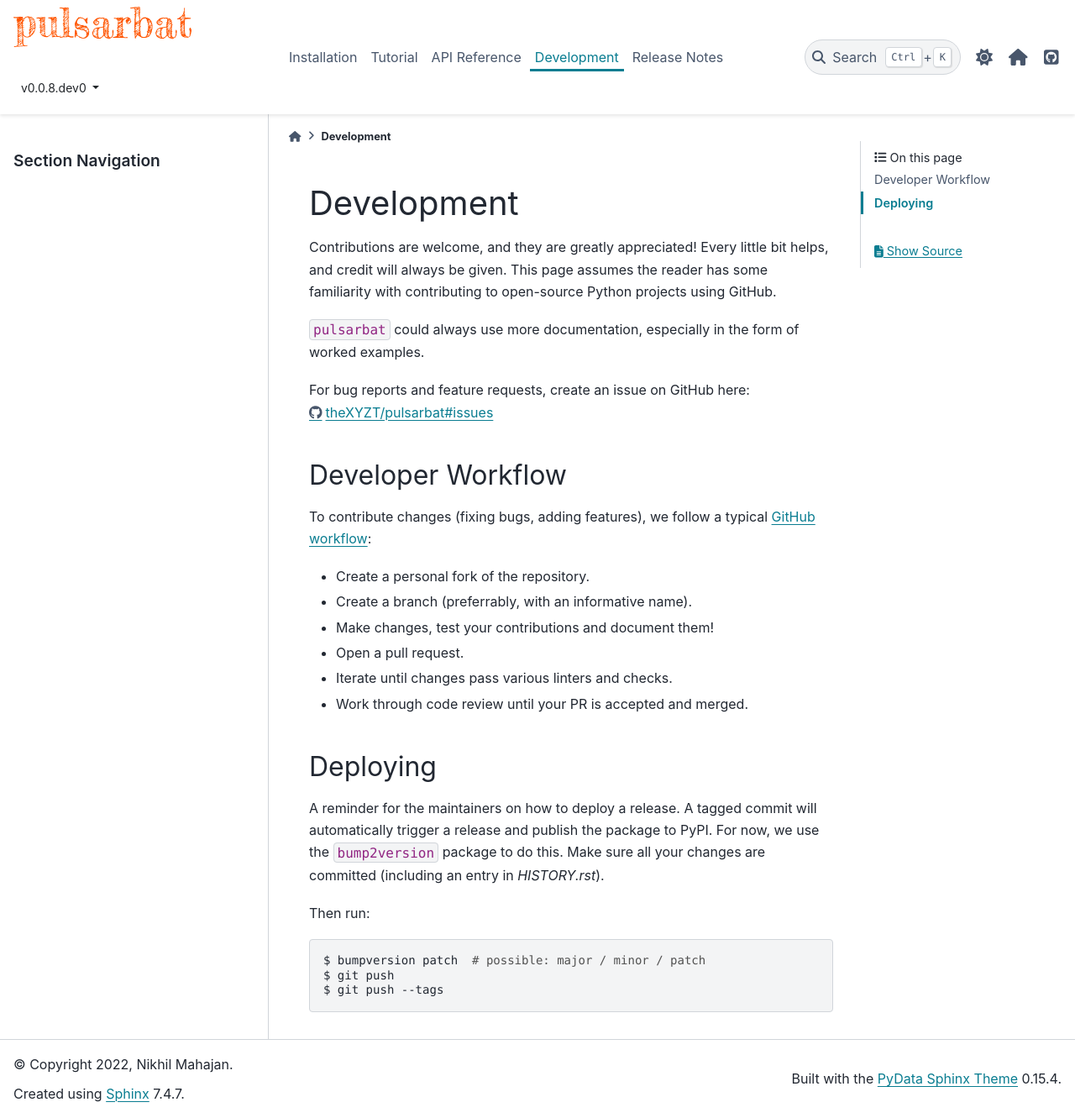
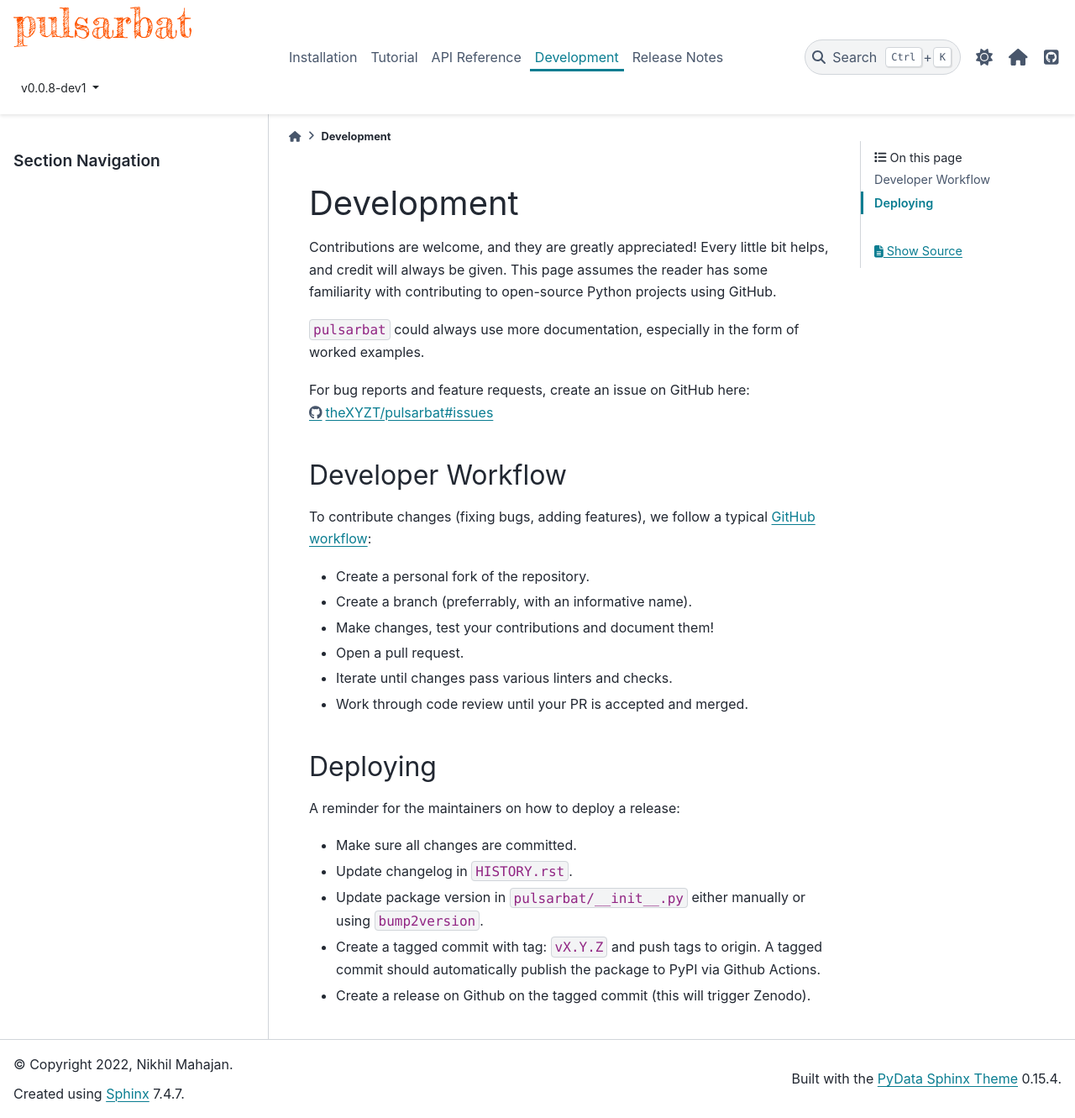
Before and after one commit to theXYZT/pulsarbat, a Sphinx documentation site: the page built from docs/development.rst, in a window 1280 px wide and 1331 px high. Shown: the whole window at 84% size. Built offline with Sphinx 7.4.7 and the PyData theme 0.15.4, drawn with Linux system fonts in a browser that asks for light colours.

Commit message:
Use semver

```diff
--- a/docs/development.rst
+++ b/docs/development.rst
@@ -27,12 +27,10 @@ To contribute changes (fixing bugs, adding features), we follow a typical `GitHu
 Deploying
 ---------
 
-A reminder for the maintainers on how to deploy a release. A tagged commit will automatically trigger a release and publish the package to PyPI. For now, we use the ``bump2version`` package to do this. Make sure all your changes are committed (including an entry in `HISTORY.rst`).
+A reminder for the maintainers on how to deploy a release:
 
-Then run:
-
-.. code-block:: console
-
-    $ bumpversion patch  # possible: major / minor / patch
-    $ git push
-    $ git push --tags
+* Make sure all changes are committed.
+* Update changelog in ``HISTORY.rst``.
+* Update package version in ``pulsarbat/__init__.py`` either manually or using ``bump2version``.
+* Create a tagged commit with tag: ``vX.Y.Z`` and push tags to origin. A tagged commit should automatically publish the package to PyPI via Github Actions.
+* Create a release on Github on the tagged commit (this will trigger Zenodo).
--- a/pulsarbat/__init__.py
+++ b/pulsarbat/__init__.py
@@ -4,7 +4,7 @@
 
 __author__ = """Nikhil Mahajan"""
 __email__ = "mahajan@astro.utoronto.ca"
-__version__ = "0.0.8.dev0"
+__version__ = "0.0.8-dev1"
 
 from . import core
 from .core import *
```
Also changed, not shown: .bumpversion.cfg (added).
